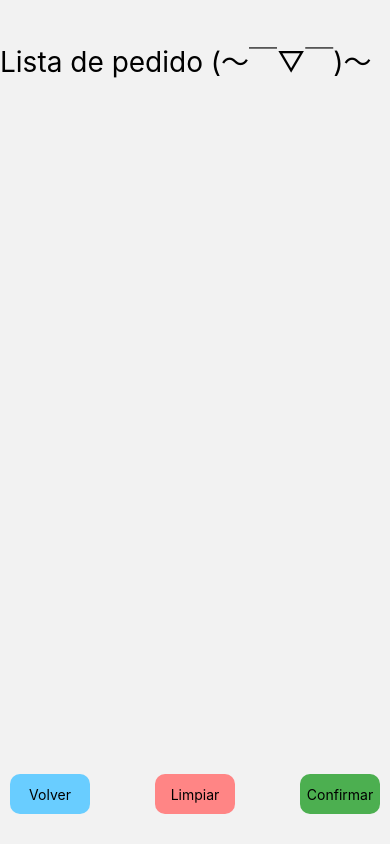
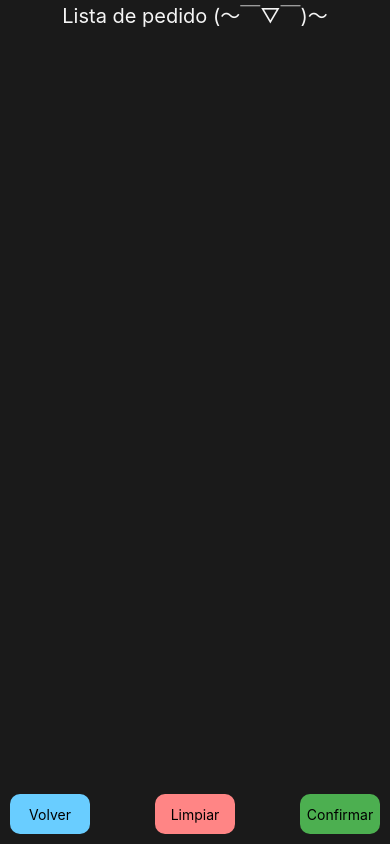
Before and after one commit to juanww20/APP_CHINATOWN_PIZZA, a React Native app in the folder Pizzeria/: screen /Carrito in a window 390 px wide. Built offline with nearby package versions, Linux system fonts and the light colour scheme.

Commit message:
Update Carrito component styles and fix item deletion logic

```diff
--- a/Pizzeria/Pages/Carrito.jsx
+++ b/Pizzeria/Pages/Carrito.jsx
@@ -1,5 +1,5 @@
 import React, { useState, useEffect } from 'react';
-import { View, Text, FlatList, Button, StyleSheet, Pressable} from 'react-native';
+import { View, Text, FlatList, Button, StyleSheet, Pressable, StatusBar} from 'react-native';
 import { useNavigation, useRoute} from '@react-navigation/native';
 
 const Carrito = ({ navigation, cart, setCart }) => {
@@ -13,7 +13,7 @@ const Carrito = ({ navigation, cart, setCart }) => {
 
   const Eliminar = (item) => {
     const newCart = { ...cart };
-    delete newCart[item.pizza.id];
+    delete newCart[item.id];
     setCart(newCart);
   };
 
@@ -26,14 +26,15 @@ const Carrito = ({ navigation, cart, setCart }) => {
   };
 
   return (
-    <View style={{ flex: 1, marginTop:40, marginBottom:20}}>
-      <Text style={{fontSize:28}}>Lista de pedido (～￣▽￣)～</Text>
+    <View style={{ flex: 1,backgroundColor:'#1A1A1A'}}>
+      <StatusBar barStyle="light-content" backgroundColor="#1A1A1A" />
+      <Text style={{fontSize:20,color:'#F5F5F5', textAlign:"center"}}>Lista de pedido (～￣▽￣)～</Text>
       <FlatList
         data={Object.values(cart)}
         renderItem={({ item }) => (
           <View style={{ padding: 10, borderBottomWidth: 1, borderBottomColor: '#ddd' }}>
-            <Text>
-              {item.pizza?.name} x {item.quantity} - ${item.pizza?.price * item.quantity}
+            <Text style={{color:'#F5F5F5'}}>
+              {item.name} x {item.quantity} - ${item.price * item.quantity}
             </Text>
             <Pressable onPress={() => Eliminar(item)} style={styles.button_eliminar_dicha_producto}>
               <Text>Quitar</Text>
--- a/Pizzeria/components/menu.jsx
+++ b/Pizzeria/components/menu.jsx
@@ -169,7 +169,7 @@ const styles = StyleSheet.create({
     },
     modalView: {
         margin: 20,
-        backgroundColor: '#1f1f1f',
+        backgroundColor: '#1A1A1A',
         borderRadius: 20,
         padding: 35,
         alignItems: 'center',
```
